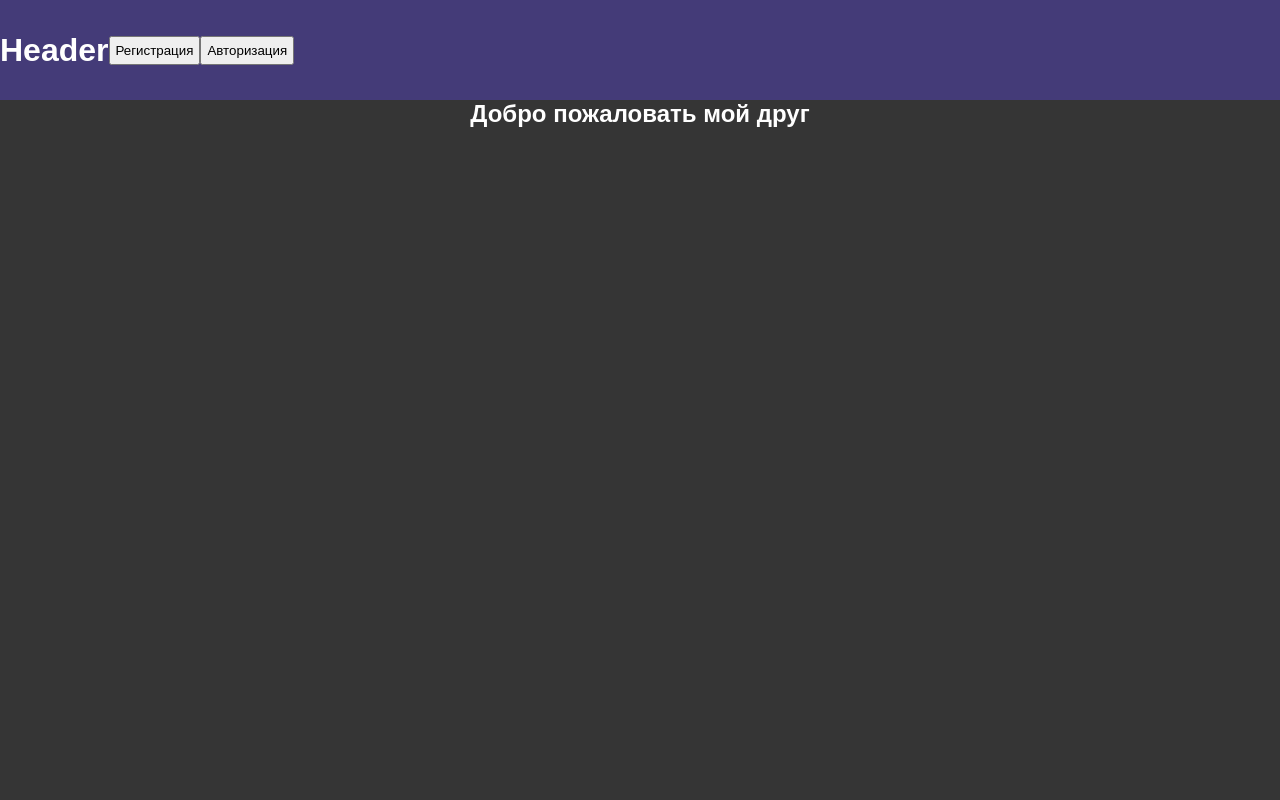
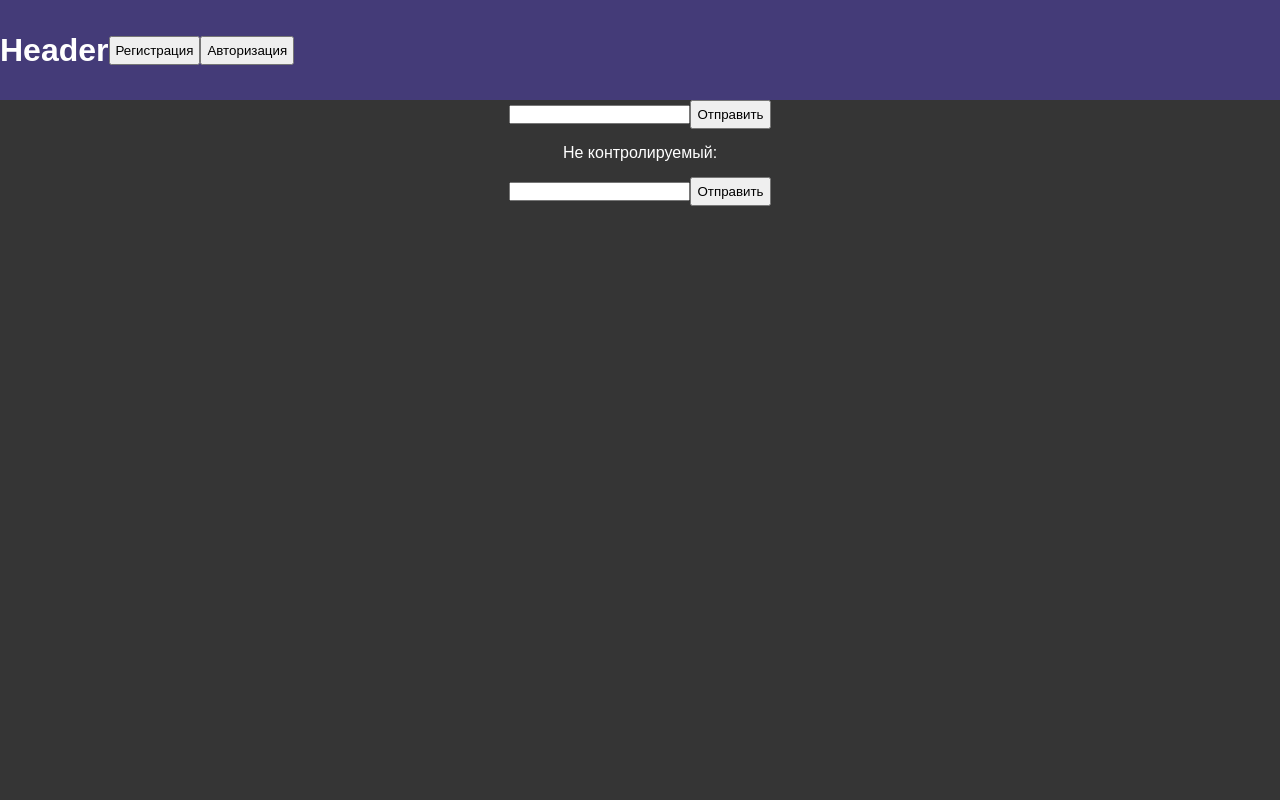
Before and after one commit to Oleg-ru/w-g, a React (Vite) app in the folder react/my-app/: page / in a window 1280 px wide. Shown: the top 800 px of the page. Built offline with nearby package versions, Linux system fonts and the light colour scheme.

Commit message:
React 16 видео Управляемые и не управляемые компоненты

```diff
--- a/react/my-app/src/components/App/App.css
+++ b/react/my-app/src/components/App/App.css
@@ -4,6 +4,10 @@
   min-height: 100vh;
 }
 
+input {
+  color: black;
+}
+
 button {
   color: black;
   padding: 5px;
--- /dev/null
+++ b/react/my-app/src/components/ControlledForm/ControlledForm.jsx
@@ -0,0 +1,25 @@
+import React, {useState} from 'react';
+
+function ControlledForm(props) {
+
+    const [value, setValue] = useState("")
+
+    function handleSubmit(e) {
+        e.preventDefault();
+        console.log(`Значение: ${value}`);
+        setValue("")
+    }
+
+    function handleChange(e) {
+        setValue(e.target.value);
+    }
+
+    return (
+        <form onSubmit={handleSubmit}>
+            <input type="text" value={value} onChange={handleChange}/>
+            <button type="submit">Отправить</button>
+        </form>
+    );
+}
+
+export default ControlledForm;
--- /dev/null
+++ b/react/my-app/src/components/UncontrolledForm/UncontrolledForm.jsx
@@ -0,0 +1,22 @@
+import React, {useRef} from 'react';
+
+function UncontrolledForm(props) {
+
+    const input = useRef(null);
+
+    function handleSubmit(e) {
+        e.preventDefault();
+        const value = input.current.value;
+        console.log(`Значение: ${value}`);
+        input.current.value = "";
+    }
+
+    return (
+        <form onSubmit={handleSubmit}>
+            <input type="text" ref={input}/>
+            <button type="submit">Отправить</button>
+        </form>
+    );
+}
+
+export default UncontrolledForm;
--- a/react/my-app/src/pages/HomePage.jsx
+++ b/react/my-app/src/pages/HomePage.jsx
@@ -1,12 +1,15 @@
-import React, {useState} from 'react';
+import React from 'react';
 import './HomePage.css'
-import Greeting from "../components/Greeting/Greeting.jsx";
+import ControlledForm from "../components/ControlledForm/ControlledForm.jsx";
+import UncontrolledForm from "../components/UncontrolledForm/UncontrolledForm.jsx";
 
 function HomePage(props) {
 
     return (
         <div className="homePage">
-            <Greeting isLoggedIn={true}/>
+            <ControlledForm />
+            <p>Не контролируемый:</p>
+            <UncontrolledForm />
         </div>
     );
 }
```
